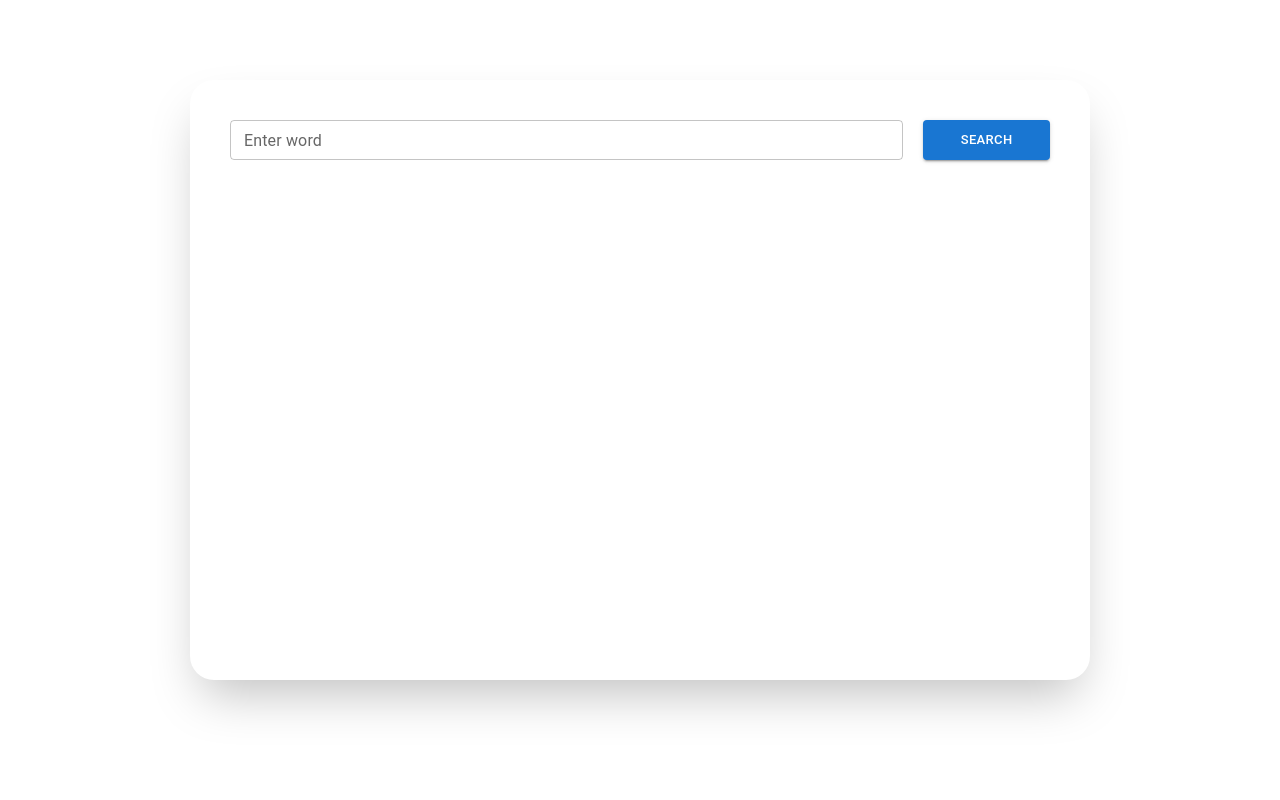
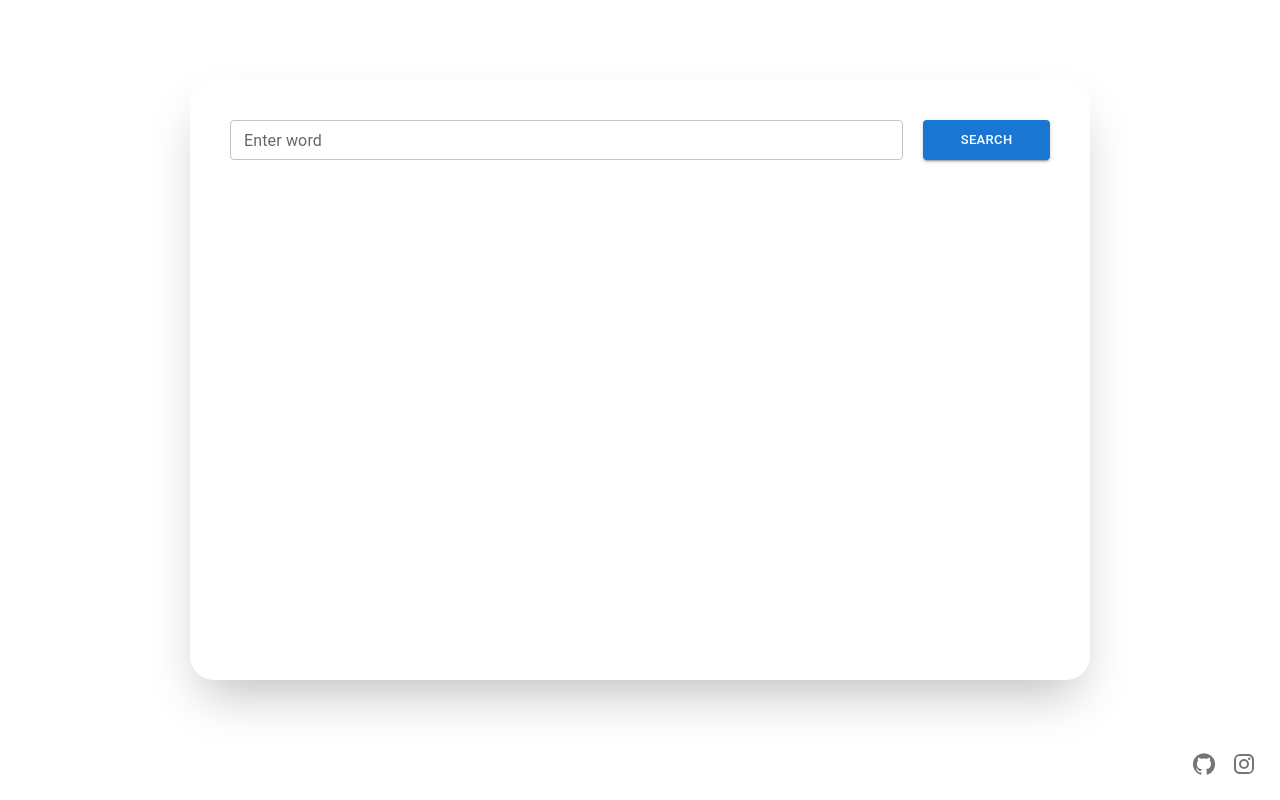
Before and after one commit to BhusanDotel/Dictionary, a React (Vite) app: page / in a window 1280 px wide. Built offline with nearby package versions, Linux system fonts and the light colour scheme.

Commit message:
feat: socail nav icons

```diff
--- a/package.json
+++ b/package.json
@@ -12,6 +12,7 @@
   "dependencies": {
     "@emotion/react": "^11.13.3",
     "@emotion/styled": "^11.13.0",
+    "@mui/icons-material": "^6.0.1",
     "@mui/material": "^6.0.1",
     "axios": "^1.7.6",
     "lottie-web": "^5.12.2",
--- a/src/App.jsx
+++ b/src/App.jsx
@@ -1,4 +1,7 @@
-import { Box } from "@mui/material";
+import { Box, IconButton } from "@mui/material";
+import GitHubIcon from "@mui/icons-material/GitHub";
+import InstagramIcon from "@mui/icons-material/Instagram";
+
 import { DictionaryScreen } from "./screen/DictionaryScreen";
 
 export const App = () => {
@@ -7,6 +10,26 @@ export const App = () => {
       <Box className="flex justify-center w-[70%] pt-20">
         <DictionaryScreen />
       </Box>
+      <Box className="fixed bottom-4 right-4 ">
+        <Box>
+          <IconButton
+            onClick={() => {
+              window.open("https://github.com/BhusanDotel");
+            }}
+            aria-label="GitHub"
+          >
+            <GitHubIcon />
+          </IconButton>
+          <IconButton
+            onClick={() => {
+              window.open("https://www.instagram.com/bhusan_theog/");
+            }}
+            aria-label="Instagram"
+          >
+            <InstagramIcon />
+          </IconButton>
+        </Box>
+      </Box>
     </Box>
   );
 };
--- a/src/screen/DictionaryScreen.jsx
+++ b/src/screen/DictionaryScreen.jsx
@@ -66,7 +66,7 @@ export const DictionaryScreen = () => {
   };
 
   return (
-    <Box className="flex flex-col shadow-2xl lg:min-w-[900px] lg:min-h-[600px] rounded-3xl p-10">
+    <Box className="flex flex-col shadow-2xl lg:min-w-[900px] min-h-[600px] rounded-3xl p-10">
       <Box className="flex gap-5">
         <TextField
           onChange={(e) => {
```
Also changed, not shown: 1 other file (tests, documents, lock files or other folders).
